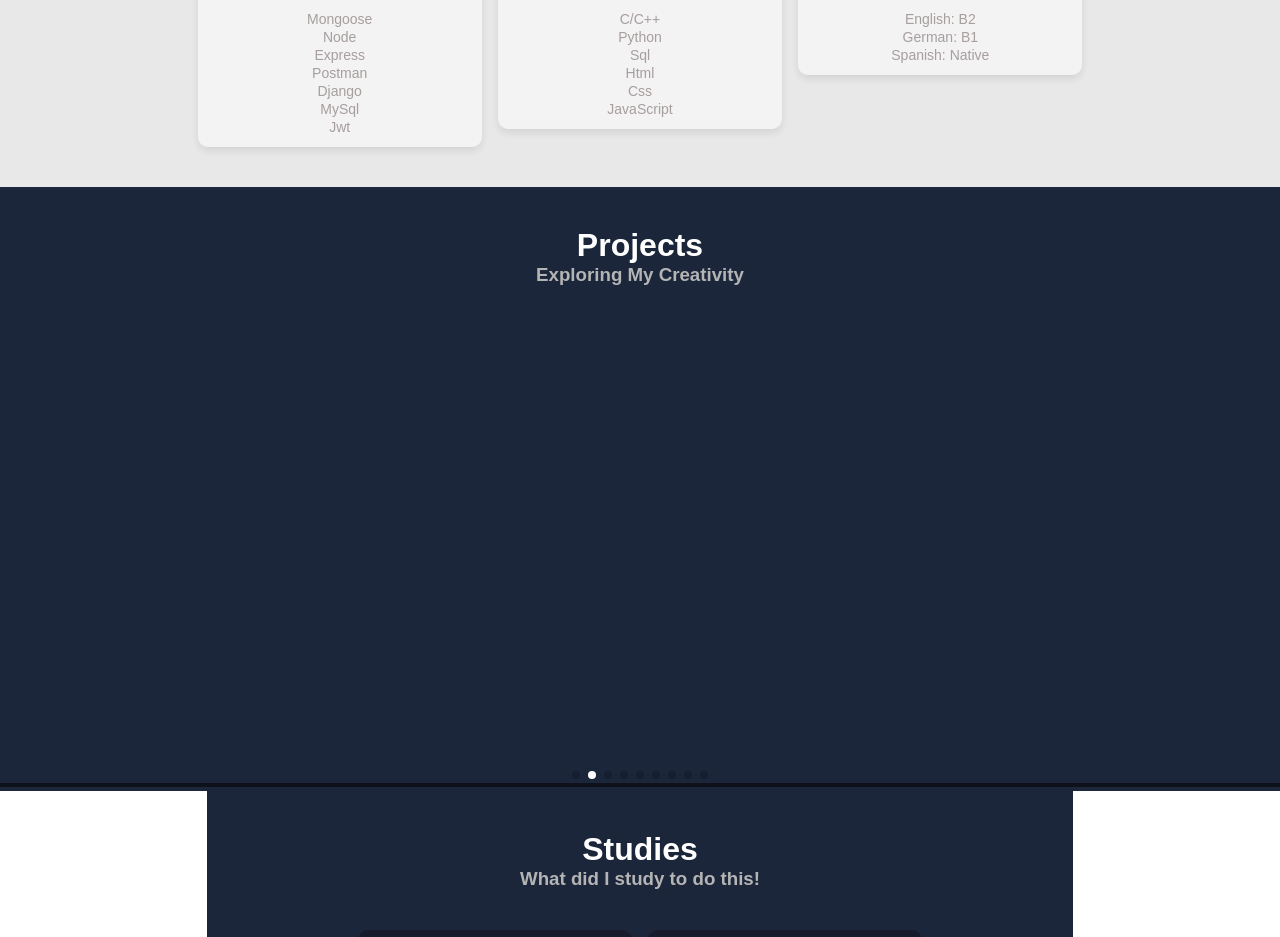
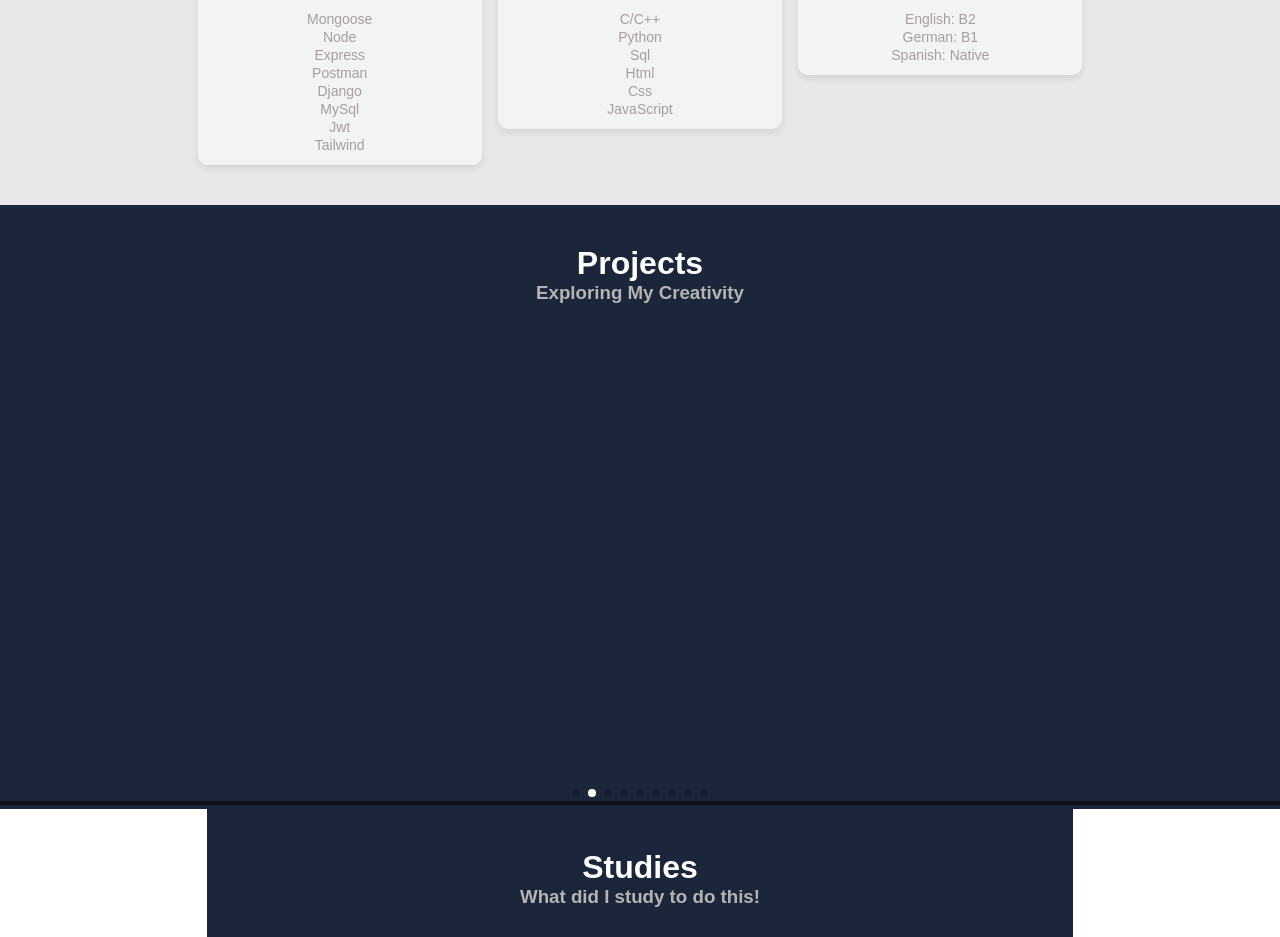
Before and after one commit to guelan14/portfolio, a React (Vite) app: page / in a window 1280 px wide. Shown: the part 1162-2099 px from the top of the page. Built offline with nearby package versions, Linux system fonts and the light colour scheme; a web font is replaced by a local one.

Commit message:
Adding taiwind

```diff
--- a/src/pages/About.jsx
+++ b/src/pages/About.jsx
@@ -95,6 +95,7 @@ export const About = () => {
             <li>Django</li>
             <li>MySql</li>
             <li>Jwt</li>
+            <li>Tailwind</li>
           </ul>
         </div>
         <div className="grid-item">
```
